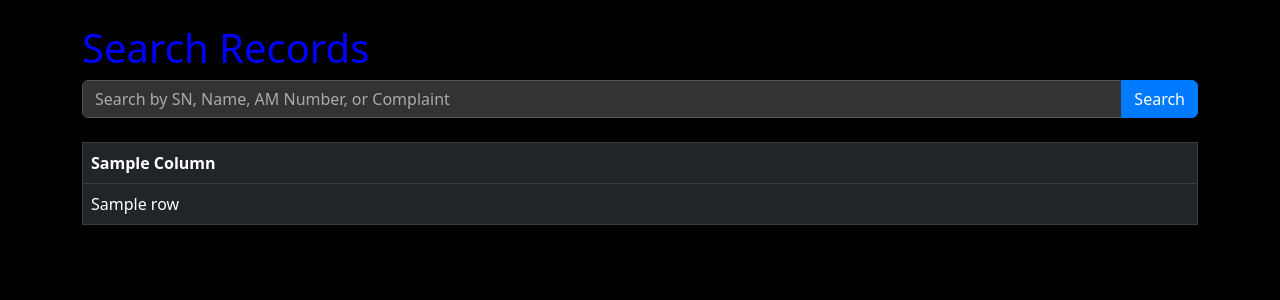
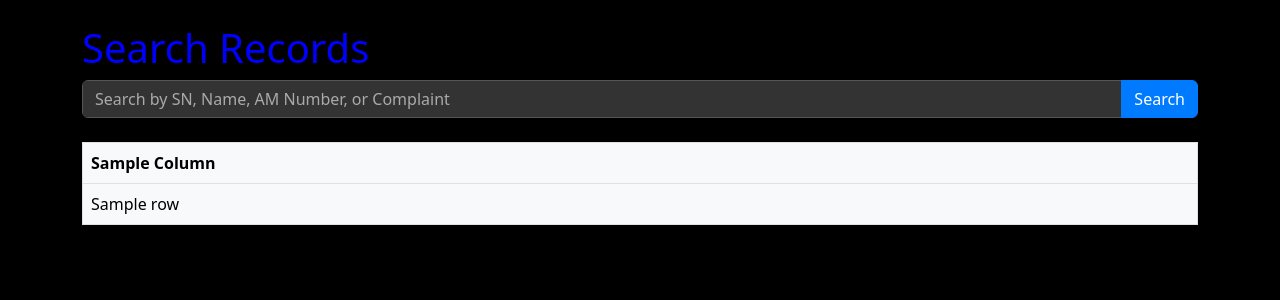
Before and after one commit to nonahgame/nal-hpl, a Flask app: template templates/search.html in a window 1280 px wide. Shown: the part 56-356 px from the top of the page. Run offline with Flask 3, Linux system fonts and the light colour scheme; the template is opened without the code that fills it: most values are stand-ins (such as "Sample title", 1, 10 or a date in 2020).

Commit message:
Update search.html

```diff
--- a/templates/search.html
+++ b/templates/search.html
@@ -5,7 +5,7 @@
     <meta name="viewport" content="width=device-width, initial-scale=1.0">
     <title>Search Records</title>
     <link href="https://cdn.jsdelivr.net/npm/bootstrap@5.3.0/dist/css/bootstrap.min.css" rel="stylesheet">
-    <link rel="stylesheet" href="{{ url_for('static', filename='style.css') }}?v=1">
+    <link rel="stylesheet" href="{{ url_for('static', filename='style.css') }}?v=2">
 </head>
 <body>
     <nav class="navbar navbar-expand-lg navbar-dark bg-dark">
@@ -41,7 +41,7 @@
         </form>
         {% if df is not none and not df.empty %}
         <div class="table-responsive">
-            <table class="table table-dark table-bordered">
+            <table class="table table-light table-bordered">
                 <thead>
                     <tr>
                         {% for column in df.columns %}
```
